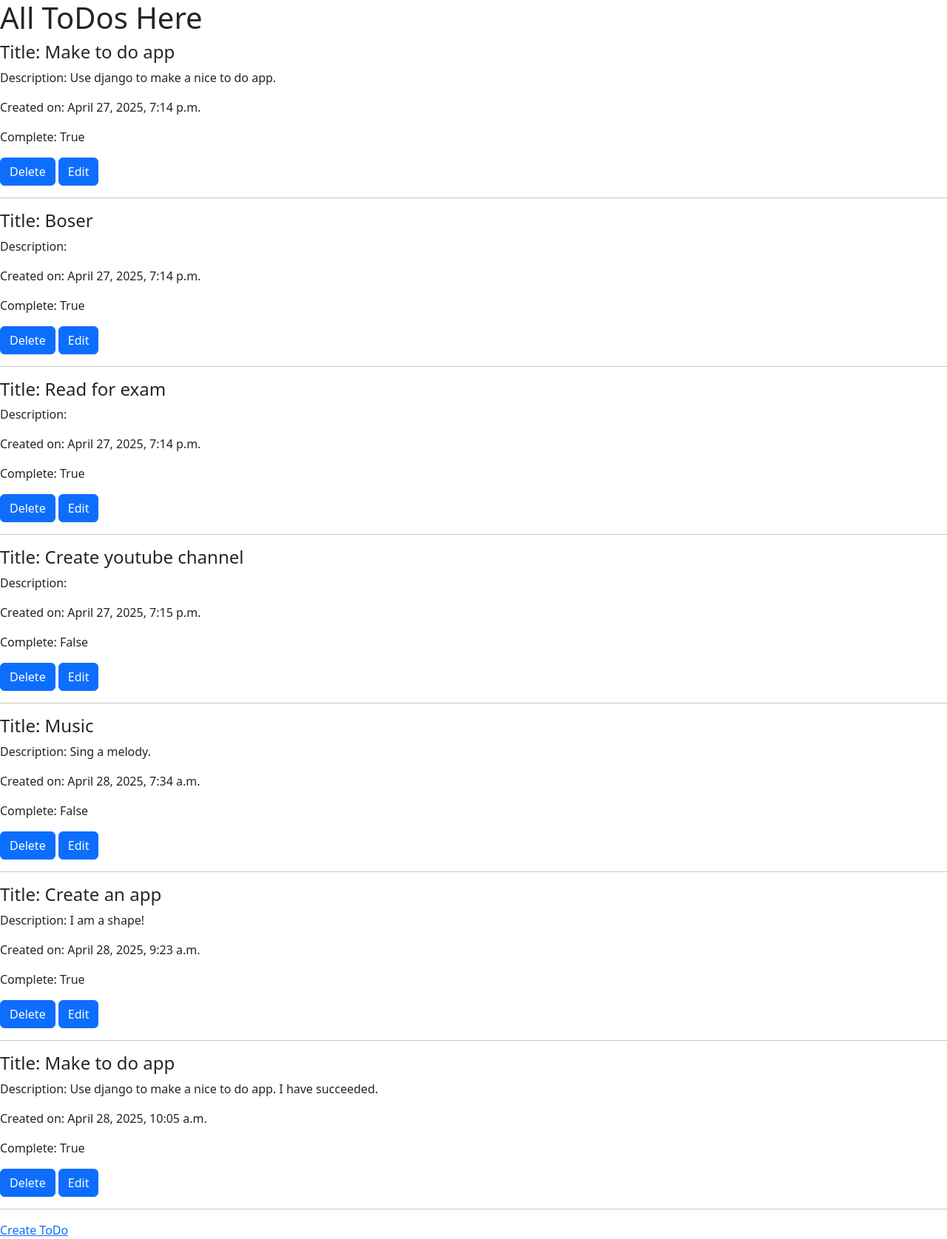
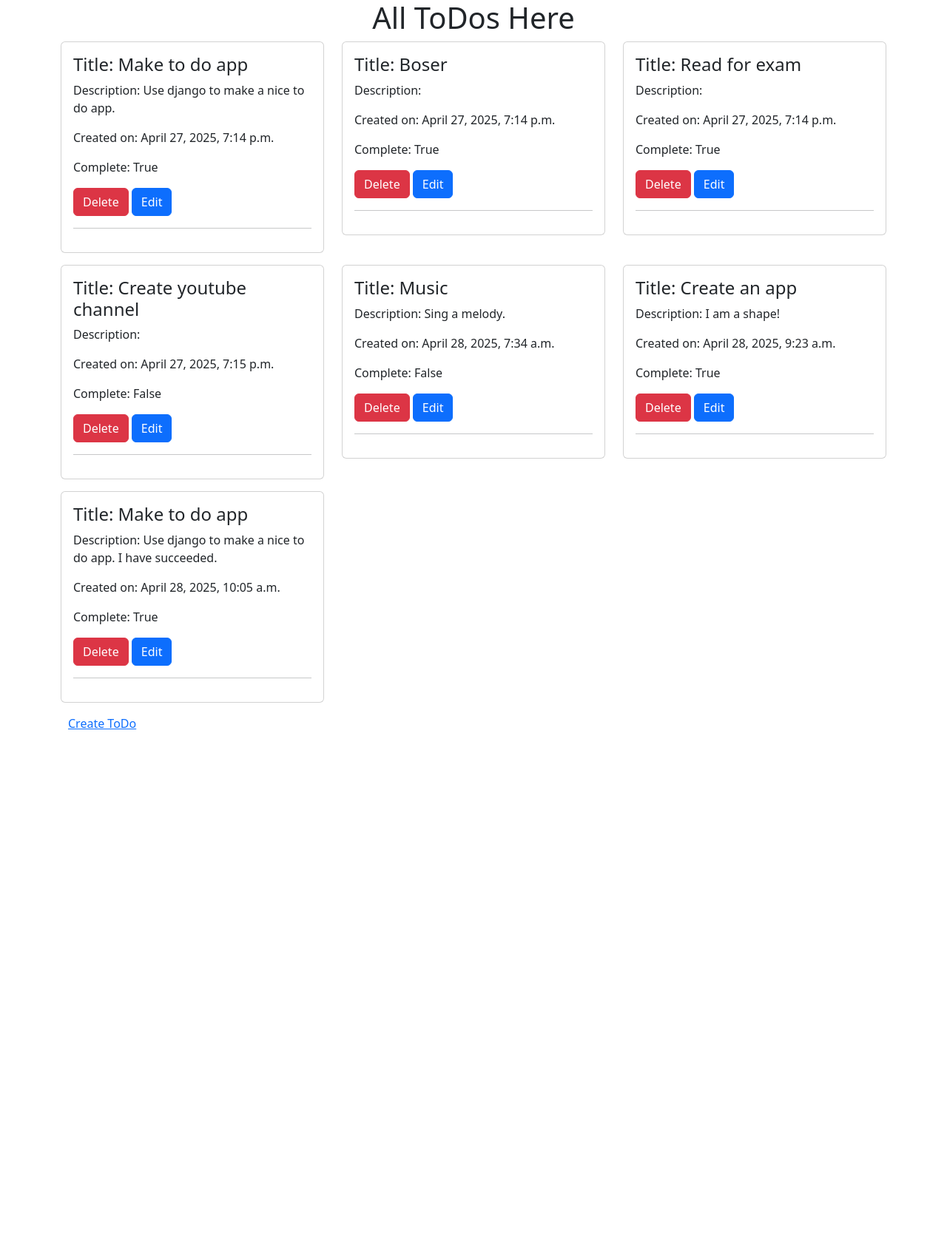
Before and after one commit to Khalondi/ToDo_App, a Django app: page /view_todo/ in a window 1280 px wide. Shown: the whole page at 74% size. After the commit the page ends 986 px from the top, so only its background shows below. Run offline with Django 5.2, Linux system fonts and the light colour scheme; data comes from the database, SQL or seed files in the repository.

Commit message:
Redesigned the viewtodo.html template

```diff
--- a/todoapp/templates/todoapp/viewtodo.html
+++ b/todoapp/templates/todoapp/viewtodo.html
@@ -4,30 +4,39 @@
     <link rel="stylesheet" href="https://cdn.jsdelivr.net/npm/bootstrap@5.3.0/dist/css/bootstrap.min.css">
   </head>
   <body>
-    <h1>All ToDos Here</h1>
+    <h1 style="text-align:center">All ToDos Here</h1>
     <div class='form-group'>
-      <div class-"grid text-center">
-        {% for todo in todo %}
-        <h4>Title: {{todo.title}}</h4>
+
+      <div class="container">
+      <div class="row">  {% for todo in todo %}
+        <div class="col-md-4">
+         <div class="card mb-3">
+            <div class="card-body">
+        <h4 class="card-title">Title: {{todo.title}}</h4>
         {% if todo.description is not None%}
 
-        <p>Description: {{todo.description}}</p>
+        <p class="card-text" >Description: {{todo.description}}</p>
         {% endif %}
-        <p>Created on: {{todo.create}}</p>
-        <p>Complete: {{todo.complete}}</p>
+        <p class="card-text" >Created on: {{todo.create}}</p>
+        <p class="card-text" >Complete: {{todo.complete}}</p>
 
         <form method="post">
           {%csrf_token%}
-          <button name="delete" value="{{todo.id}}" class="btn btn-primary">Delete</button>
+          <button name="delete" value="{{todo.id}}" class="btn btn-danger">Delete</button>
           <a href= "{% url "home" %}" target="blank_">
           <button name="edit" value="{{todo.id}}" class="btn btn-primary">Edit</button>
         </a>
         </form>
         <hr />
+    </div>
+    </div>
+    </div>
         {% endfor %}
+    </div>
+    <a href='{% url "create_todo" %}' class="form-group" style="padding:10px; margin-bottom:20px">Create ToDo</a>
       </div>
 
-      <a href='{% url "create_todo" %}'>Create ToDo</a>
+
     </div>
   </body>
 </html>
```
